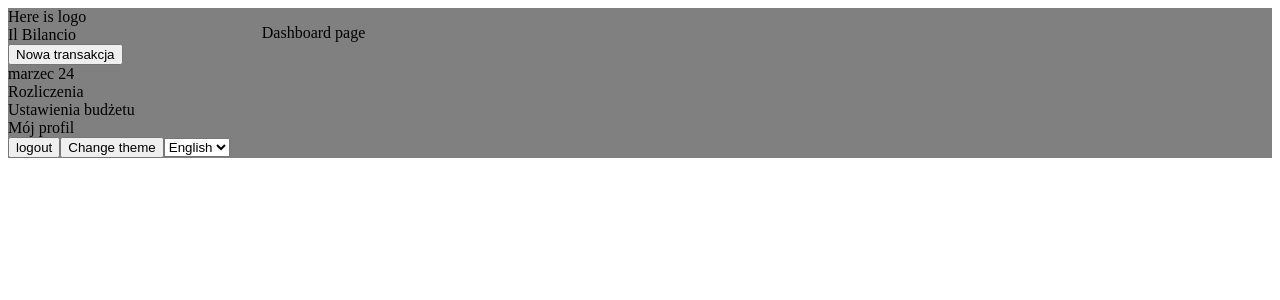
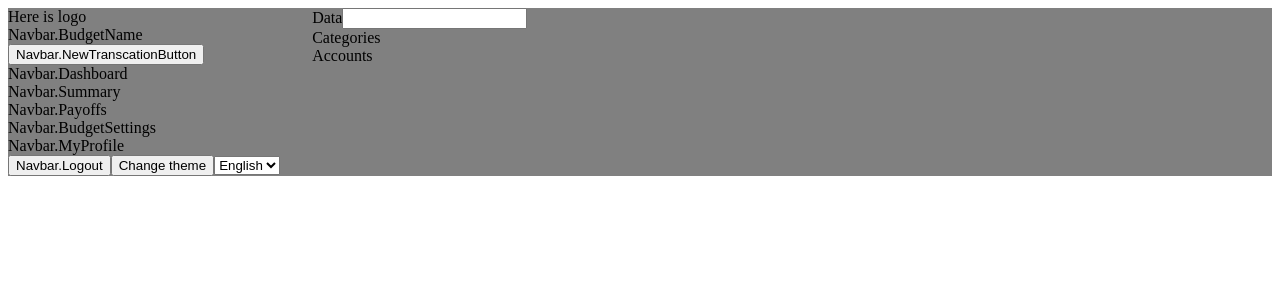
Before and after one commit to MatteoDelOmbra/budget-badger-web, a React (Vite) app: page /sigin in a window 1280 px wide. Both pictures are taken after a click on the button "Log in!". Shown: the top 300 px of the page. Built offline with nearby package versions, Linux system fonts and the light colour scheme.

Commit message:
add datepicker to dashboard

```diff
--- a/package.json
+++ b/package.json
@@ -13,6 +13,7 @@
     "i18next": "^23.10.0",
     "i18next-browser-languagedetector": "^7.2.0",
     "react": "^18.2.0",
+    "react-datepicker": "^6.3.0",
     "react-dom": "^18.2.0",
     "react-i18next": "^14.0.5",
     "react-router-dom": "^6.22.2",
@@ -21,6 +22,7 @@
   },
   "devDependencies": {
     "@types/react": "^18.2.56",
+    "@types/react-datepicker": "^6.2.0",
     "@types/react-dom": "^18.2.19",
     "@typescript-eslint/eslint-plugin": "^7.0.2",
     "@typescript-eslint/parser": "^7.0.2",
--- a/src/components/NavBar.tsx
+++ b/src/components/NavBar.tsx
@@ -3,7 +3,7 @@ import { useAuth } from "./authorization/AuthProvider";
 import { useNavigate } from "react-router-dom";
 import { paths } from "@utils/router";
 import { ThemeToggle } from "./theme/ThemeToggle";
-import { LanguageSwitcher } from "./LanguageSwittcher";
+import { LanguageSwitcher } from "./LanguageSwitcher";
 import { useTranslation } from "react-i18next";
 
 const StyledNavBar = styled.div``;
@@ -24,21 +24,22 @@ export function NavBar() {
       <div>{t("Navbar.LogoInfo")}</div>
       {userContext.isSignedIn() && (
         <>
-          <div>Il Bilancio</div>
-          <button>Nowa transakcja</button>
-          <div>marzec 24</div>
-          <div>Rozliczenia</div>
+          <div>{t("Navbar.BudgetName")}</div>
+          <button>{t("Navbar.NewTranscationButton")}</button>
+          <div>{t("Navbar.Dashboard")}</div>
+          <div>{t("Navbar.Summary")}</div>
+          <div>{t("Navbar.Payoffs")}</div>
 
-          <div>Ustawienia budżetu</div>
-          <div>Mój profil</div>
+          <div>{t("Navbar.BudgetSettings")}</div>
+          <div>{t("Navbar.MyProfile")}</div>
 
-          <button onClick={onClickHandler}>logout</button>
+          <button onClick={onClickHandler}>{t("Navbar.Logout")}</button>
         </>
       )}
       {!userContext.isSignedIn() && (
         <>
-          <div>Sign in</div>
-          <div>Register</div>
+          <div>{t("Navbar.Signin")}</div>
+          <div>{t("Navbar.Register")}</div>
         </>
       )}
       <ThemeToggle />
--- a/src/pages/Dashboard.tsx
+++ b/src/pages/Dashboard.tsx
@@ -1,7 +1,24 @@
+import { DataTypes, fetchData } from "@services/api/api";
+import { useEffect } from "react";
+import ReactDatePicker from "react-datepicker";
+import "react-datepicker/dist/react-datepicker.css";
+
 export function Dashboard() {
+  useEffect(() => {
+    const data = fetchData(DataTypes.Dashboard);
+    console.log(data);
+  }, []);
   return (
     <>
-      <p>Dashboard page</p>
+      <div>
+        Data
+        <ReactDatePicker
+          onChange={(date) => console.log(date + "selected")}
+          showMonthYearPicker
+        />
+      </div>
+      <div>Categories</div>
+      <div>Accounts</div>
     </>
   );
 }
--- /dev/null
+++ b/src/services/api/api.ts
@@ -0,0 +1,16 @@
+export enum DataTypes {
+  Dashboard = 1,
+  User = 2,
+  Debts = 3,
+}
+
+export const fetchData = (dataType: DataTypes) => {
+  switch (dataType) {
+    case DataTypes.Dashboard: {
+      return "foo";
+    }
+    default: {
+      return "dataType not supported";
+    }
+  }
+};
```
Also changed, not shown: src/components/LanguageSwitcher.tsx (renamed from src/components/LanguageSwittcher.tsx), 2 other files (tests, documents, lock files or other folders).
